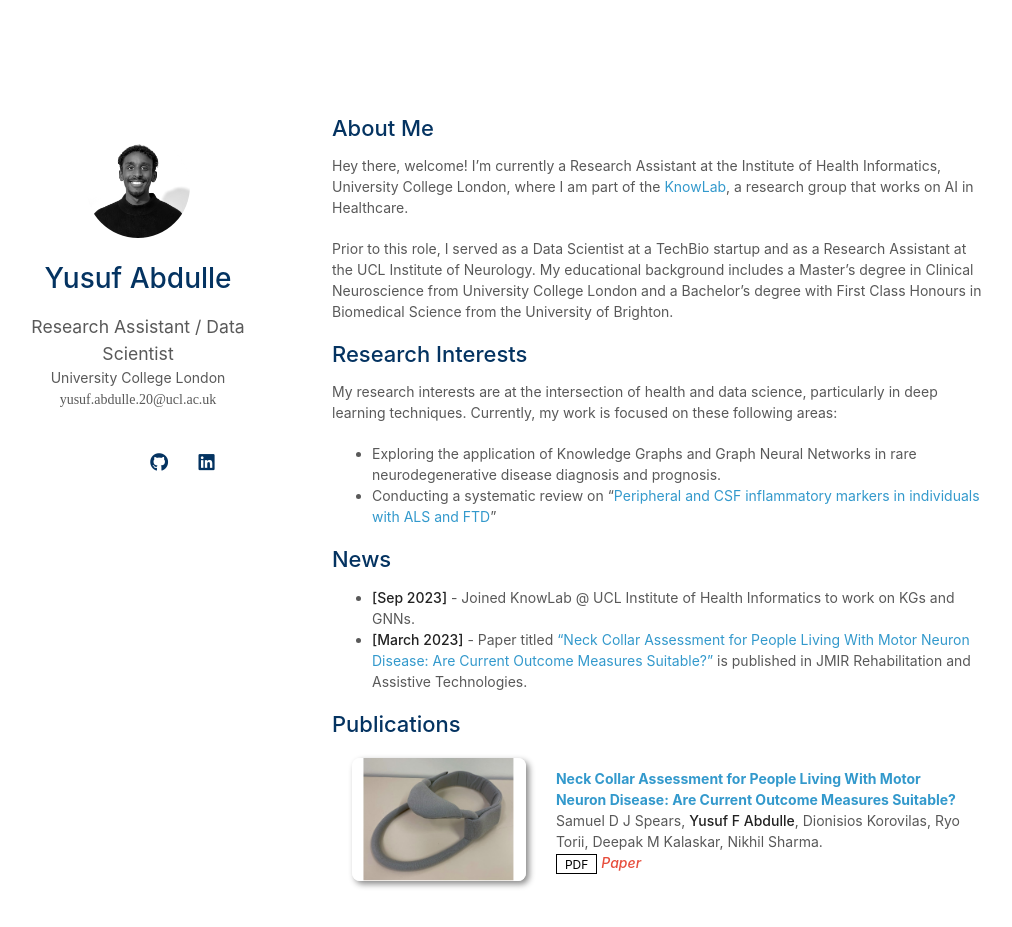
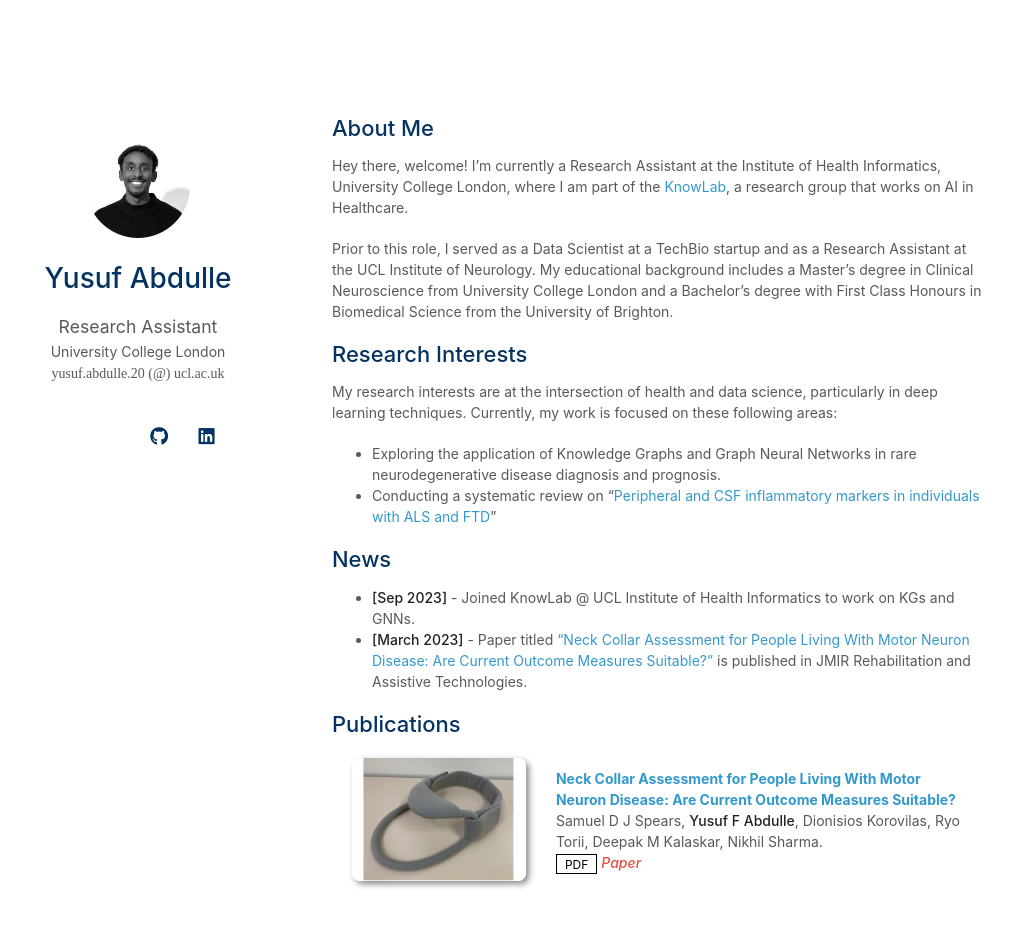
Before and after one commit to yabdulle/yabdulle.github.io, a Jekyll site: the page built from index.md, in a window 1280 px wide and 1009 px high. Shown: the top 927 px of the window, without its empty margins (138-1150 px from the left). Built offline with Jekyll 4.4.1, drawn with Linux system fonts in a browser that asks for light colours; nearby versions of some CDN libraries; a style sheet for code colours, icons or effects is not loaded; our own code applies the rules of GitHub Pages for plain Markdown files.

Commit message:
Update _config.yml

```diff
--- a/_config.yml
+++ b/_config.yml
@@ -1,8 +1,8 @@
 # Basic Information
 title: Yusuf Abdulle
-position: Research Assistant / Data Scientist
+position: Research Assistant
 affiliation: University College London
-email: yusuf.abdulle.20@ucl.ac.uk
+email: yusuf.abdulle.20 (@) ucl.ac.uk
 
 # Search Engine Optimization (SEO)
 # The following information is used to improve the website traffic from search engines, e.g., Google.
```
